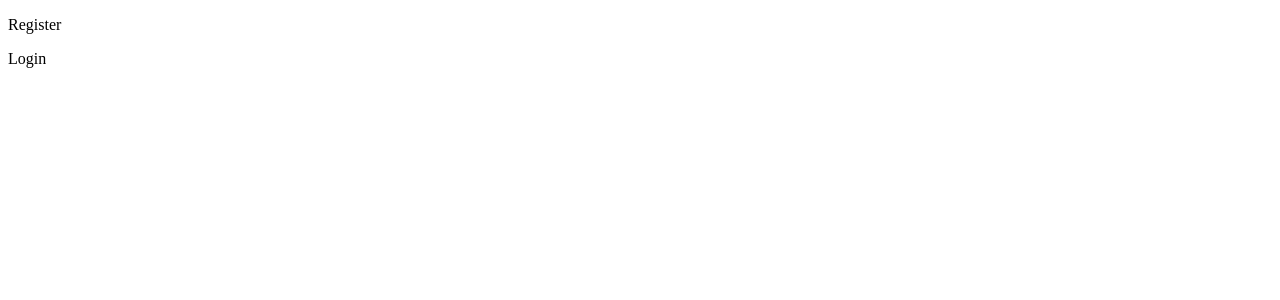
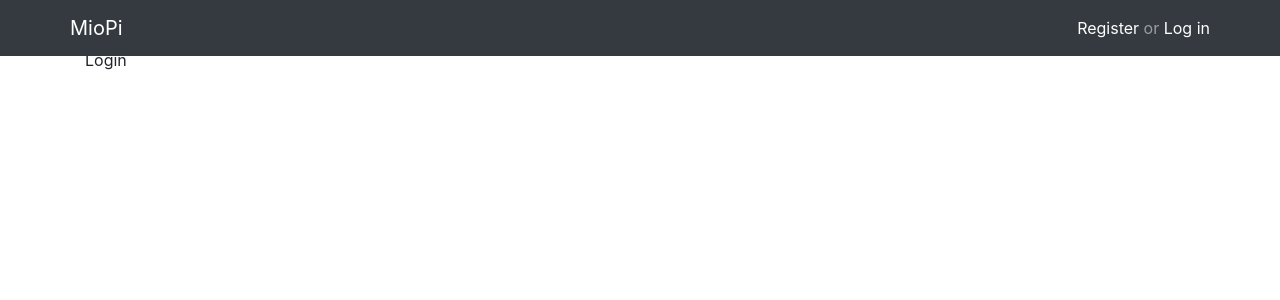
Before and after one commit to kittitornoh/miopi, a React (Create React App) app in the folder client/: page /login in a window 1280 px wide. Shown: the top 300 px of the page. Built offline with nearby package versions, Linux system fonts and the light colour scheme.

Commit message:
set up post cards and navbar

```diff
--- a/client/package.json
+++ b/client/package.json
@@ -4,7 +4,10 @@
   "private": true,
   "dependencies": {
     "axios": "^0.21.1",
+    "bootstrap": "^4.6.0",
+    "date-fns": "^2.22.1",
     "react": "^17.0.2",
+    "react-bootstrap": "^1.6.1",
     "react-dom": "^17.0.2",
     "react-router-dom": "^5.2.0",
     "react-scripts": "4.0.3"
--- a/client/src/App.js
+++ b/client/src/App.js
@@ -1,11 +1,5 @@
-import { useState, useEffect } from 'react';
-import {
-  BrowserRouter as Router,
-  Switch,
-  Route,
-  Link,
-  useHistory,
-} from 'react-router-dom';
+import { useState } from 'react';
+import { BrowserRouter as Router, Switch, Route } from 'react-router-dom';
 
 // pages
 import Home from './pages/Home';
@@ -17,29 +11,34 @@ import Profile from './pages/Profile';
 // context
 import { AuthContext } from './auth/AuthContext';
 
+// components
+import NavBar from './components/NavBar';
+import Container from 'react-bootstrap/Container';
+
 const App = () => {
-  let history = useHistory();
-  const [authState, setAuthState] = useState(false);
+  const [authState, setAuthState] = useState({
+    id: 0,
+    status: false,
+  });
 
   return (
     <>
       <AuthContext.Provider value={{ authState, setAuthState }}>
         <Router>
-          <nav>
-            <div>
-              <p>Register</p>
-            </div>
-          </nav>
+          <NavBar />
+
+          <Container className='mt-5'>
             <Switch>
               <Route exact path='/' component={Home} />
               <Route path='/login' component={Login} />
               <Route path='/register' component={Register} />
-            <Route path='/:postId' component={Post} />
+              <Route path='/post/:postId' component={Post} />
               <Route path='/profile' component={Profile} />
               <Route>
                 <div>Not found.</div>
               </Route>
             </Switch>
+          </Container>
         </Router>
       </AuthContext.Provider>
     </>
--- /dev/null
+++ b/client/src/components/NavBar.js
@@ -0,0 +1,37 @@
+import { useContext } from 'react';
+
+// context
+import { AuthContext } from '../auth/AuthContext';
+
+// components
+import Navbar from 'react-bootstrap/Navbar';
+import Container from 'react-bootstrap/Container';
+import { Link } from 'react-router-dom';
+
+const NavBar = () => {
+  const { authState } = useContext(AuthContext);
+
+  return (
+    <Navbar bg='dark' variant='dark' fixed='top'>
+      <Container>
+        <Navbar.Brand>MioPi</Navbar.Brand>
+        <Navbar.Toggle />
+        <Navbar.Collapse className='justify-content-end'>
+          {authState.status ? (
+            <Navbar.Text>
+              Signed in as: <Link to=''>{authState.name}</Link>
+            </Navbar.Text>
+          ) : (
+            <Navbar.Text>
+              <Link to='/register'>Register</Link>
+              {'  '}or{'  '}
+              <Link to='/login'>Log in</Link>
+            </Navbar.Text>
+          )}
+        </Navbar.Collapse>
+      </Container>
+    </Navbar>
+  );
+};
+
+export default NavBar;
--- a/client/src/components/PostCard.js
+++ b/client/src/components/PostCard.js
@@ -1,16 +1,38 @@
+import { useHistory } from 'react-router-dom';
+import { format, formatDistanceToNow } from 'date-fns';
+
+// api
+import * as API from '../api/api';
+
+// components
+import Card from 'react-bootstrap/Card';
+import Col from 'react-bootstrap/Col';
+
+// helpers
 import { truncateText } from '../helpers/truncateText';
 
 const PostCard = ({ post }) => {
+  let history = useHistory();
+
   return (
-    <div>
-      <h2>{post.title}</h2>
-      <p>
-        {
-          // truncate
-          post.body.length > 200 ? truncateText(post.body, 200) : post.body
-        }
-      </p>
-    </div>
+    <Col sm={12} md={3} className='mb-3'>
+      <Card onClick={() => history.push(`/post/${post.id}`)}>
+        <Card.Body>
+          <Card.Title>{post.title}</Card.Title>
+          <Card.Text>
+            {
+              // truncate
+              post.body.length > 200 ? truncateText(post.body, 200) : post.body
+            }
+          </Card.Text>
+        </Card.Body>
+        <Card.Footer>
+          <small className='text-muted'>
+            {`${formatDistanceToNow(new Date(post.createdAt))} ago`}
+          </small>
+        </Card.Footer>
+      </Card>
+    </Col>
   );
 };
 
--- a/client/src/index.js
+++ b/client/src/index.js
@@ -5,6 +5,6 @@ import ReactDOM from 'react-dom';
 import App from './App';
 
 // styles
-import './index.css';
+import 'bootstrap/dist/css/bootstrap.min.css';
 
 ReactDOM.render(<App />, document.getElementById('root'));
--- a/client/src/pages/Home.js
+++ b/client/src/pages/Home.js
@@ -6,6 +6,7 @@ import * as API from '../api/api';
 
 // components
 import PostCard from '../components/PostCard';
+import Row from 'react-bootstrap/Row';
 
 const Home = () => {
   const [posts, setPosts] = useState([]);
@@ -17,11 +18,11 @@ const Home = () => {
   }, []);
 
   return (
-    <div>
+    <Row>
       {posts.map((post, key) => {
         return <PostCard post={post} key={key} />;
       })}
-    </div>
+    </Row>
   );
 };
 
```
Also changed, not shown: client/src/constants/routes.js (added), 1 other file (tests, documents, lock files or other folders). Lines whose indentation alone changed are shown as unchanged.
